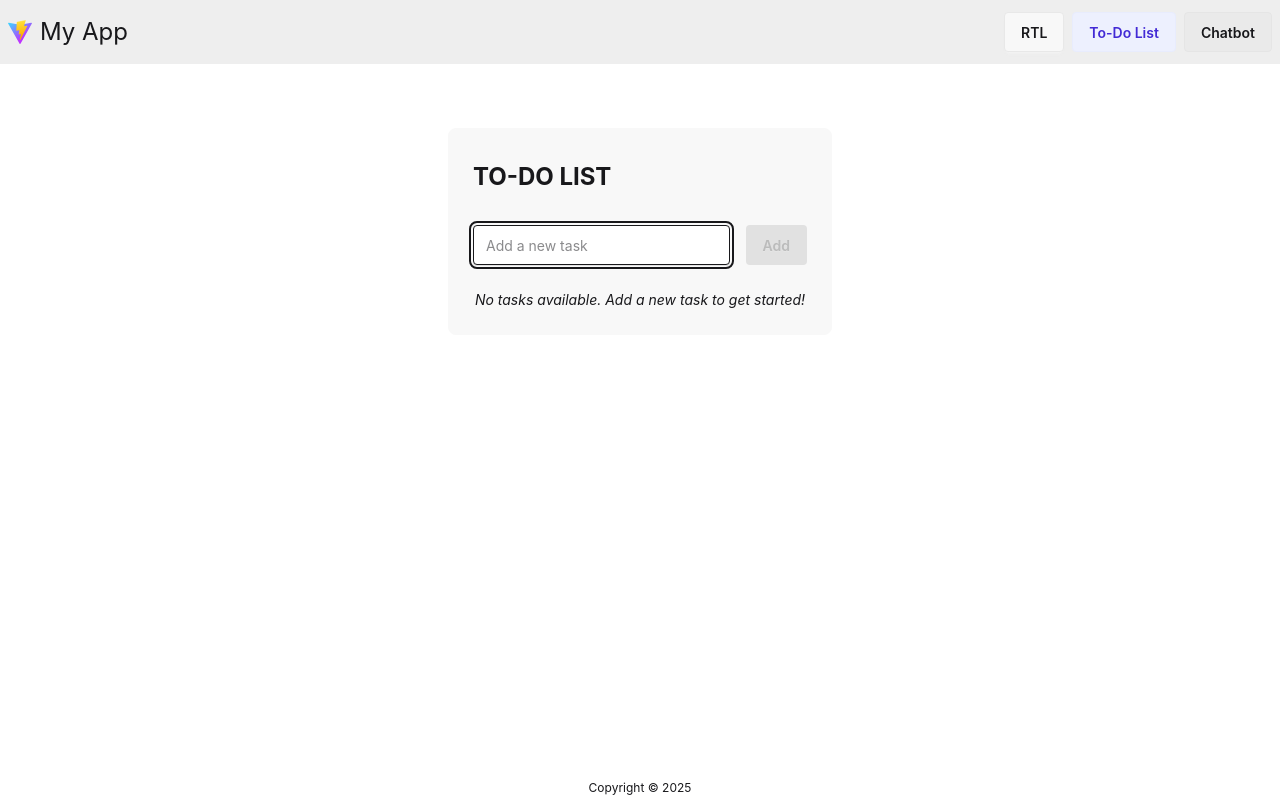
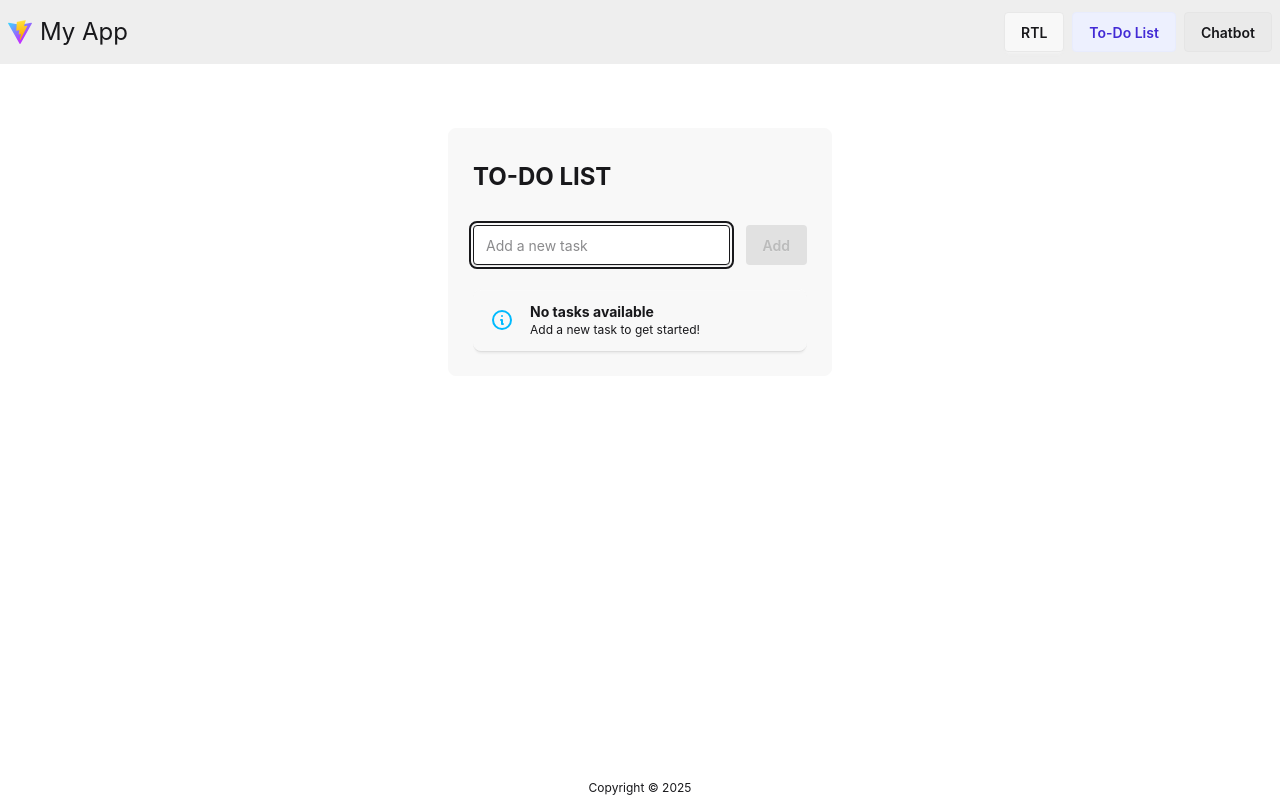
Before and after one commit to fabienbellanger/test-react, a React (Vite) app: page /todo in a window 1280 px wide. Built offline with nearby package versions, Linux system fonts and the light colour scheme.

Commit message:
Add reducer for tasks management

```diff
--- a/src/components/todo_list/AddTask.tsx
+++ b/src/components/todo_list/AddTask.tsx
@@ -1,14 +1,15 @@
 import { useCallback, useMemo, useRef, useState } from 'react';
+import Task from '../../models/Task';
 
 /**
  * To-Do list add task component properties
  *
  * @property {string} placeholder Input placeholder
- * @property {function} onClick Callback function to handle task addition
+ * @property {function} add Callback function to handle task addition
  */
 interface AddTaskProps {
     placeholder?: string;
-    onClick: (v: string) => void;
+    add: (v: Task) => void;
 }
 
 /**
@@ -16,7 +17,7 @@ interface AddTaskProps {
  *
  * @param {AddTaskProps} props Component properties
  */
-export default function AddTask({ placeholder, onClick }: AddTaskProps) {
+export default function AddTask({ placeholder, add }: AddTaskProps) {
     const [inputValue, setInputValue] = useState('');
     const inputRef = useRef<HTMLInputElement>(null);
 
@@ -37,12 +38,12 @@ export default function AddTask({ placeholder, onClick }: AddTaskProps) {
             let taskName = inputValue.trim();
             taskName = taskName.charAt(0).toUpperCase() + taskName.slice(1);
 
-            onClick(taskName);
+            add(new Task(taskName));
 
             setInputValue('');
             inputRef.current?.focus();
         }
-    }, [inputValue, onClick]);
+    }, [inputValue, add]);
 
     /**
      * Handle the Enter key press
--- a/src/components/todo_list/TaskList.tsx
+++ b/src/components/todo_list/TaskList.tsx
@@ -5,11 +5,13 @@ import Task from '../../models/Task';
  * To-Do list component properties
  *
  * @property {Task[]} tasks List of tasks
- * @property {function} onUpdate Callback function to handle task updates
+ * @property {function} onToggle Callback function to handle task toggling
+ * @property {function} onDelete Callback function to handle task deletion
  */
 interface TaskListProps {
     tasks: Task[];
-    onUpdate: (updatedTasks: Task[]) => void;
+    onToggle: (index: number) => void;
+    onDelete: (index: number) => void;
 }
 
 /**
@@ -17,34 +19,30 @@ interface TaskListProps {
  *
  * @param {TaskListProps} props Component properties
  */
-export default function TaskList({ tasks, onUpdate }: TaskListProps) {
-    /**
-     * Toggle the completion status of a task
-     *
-     * @param {number} index Index of the task to toggle
-     */
-    const handleToggle = (index: number) => {
-        const updatedTasks = tasks.map((task, i) =>
-            i === index ? { ...task, completed: !task.completed } : task
-        );
-        onUpdate(updatedTasks);
-    };
-
-    /**
-     * Delete a task from the list
-     *
-     * @param {number} index Index of the task to delete
-     */
-    const deleteTask = (index: number) => {
-        const updatedTasks = tasks.filter((_, i) => i !== index);
-        onUpdate(updatedTasks);
-    };
-
+export default function TaskList({ tasks, onToggle, onDelete }: TaskListProps) {
     return (
         <div>
             {tasks.length === 0 ? (
-                <div className="text-center italic">
-                    No tasks available. Add a new task to get started!
+                <div role="alert" className="alert alert-horizontal">
+                    <svg
+                        xmlns="http://www.w3.org/2000/svg"
+                        fill="none"
+                        viewBox="0 0 24 24"
+                        className="stroke-info h-6 w-6 shrink-0"
+                    >
+                        <path
+                            strokeLinecap="round"
+                            strokeLinejoin="round"
+                            strokeWidth="2"
+                            d="M13 16h-1v-4h-1m1-4h.01M21 12a9 9 0 11-18 0 9 9 0 0118 0z"
+                        ></path>
+                    </svg>
+                    <div>
+                        <h3 className="font-bold">No tasks available</h3>
+                        <div className="text-xs">
+                            Add a new task to get started!
+                        </div>
+                    </div>
                 </div>
             ) : (
                 <ul className="divide-y divide-gray-600 mx-2">
@@ -53,8 +51,8 @@ export default function TaskList({ tasks, onUpdate }: TaskListProps) {
                             key={i}
                             task={task}
                             index={i}
-                            onToggle={handleToggle}
-                            onDelete={deleteTask}
+                            onToggle={onToggle}
+                            onDelete={onDelete}
                         />
                     ))}
                 </ul>
--- /dev/null
+++ b/src/hooks/useTaskReducer.ts
@@ -0,0 +1,100 @@
+import { useCallback, useReducer } from 'react';
+import Task from '../models/Task';
+
+/**
+ * Task action types
+ *
+ */
+enum TaskActionType {
+    ADD_TASK = 'ADD_TASK',
+    DELETE_TASK = 'DELETE_TASK',
+    TOGGLE_TASK = 'TOGGLE_TASK',
+}
+
+/**
+ * Task action
+ *
+ * @property {TaskActionType} type Action type
+ * @property {Task} payload Task object
+ * @property {number} key Task index
+ */
+interface TaskAction {
+    type: TaskActionType;
+    payload?: Task;
+    key?: number;
+}
+
+/**
+ * Task state
+ *
+ * @property {Task[]} tasks List of tasks
+ */
+interface TaskState {
+    tasks: Task[];
+    currentIndex?: number;
+}
+
+/**
+ * Task reducer function
+ *
+ * @param {TaskState} state State
+ * @param {TaskAction} action Action
+ * @returns {TaskState}
+ */
+function taskReducer(state: TaskState, action: TaskAction): TaskState {
+    switch (action.type) {
+        case TaskActionType.ADD_TASK:
+            return {
+                ...state,
+                tasks: action.payload
+                    ? [...state.tasks, action.payload]
+                    : state.tasks,
+            };
+        case TaskActionType.DELETE_TASK:
+            return {
+                ...state,
+                tasks: state.tasks.filter((_, i) => i !== action.key),
+            };
+        case TaskActionType.TOGGLE_TASK:
+            return {
+                ...state,
+                tasks: state.tasks.map((task, i) =>
+                    i === action.key
+                        ? { ...task, completed: !task.completed }
+                        : task
+                ),
+            };
+        default:
+            throw Error('Unknown action for taskReducer: ' + action.type);
+    }
+}
+
+/**
+ * Task reducer hook
+ *
+ */
+export default function useTaskReducer() {
+    const [state, dispatch] = useReducer(taskReducer, {
+        tasks: [],
+    });
+
+    return {
+        tasks: state.tasks,
+        taskCount: state.tasks.length,
+        addTask: useCallback(
+            (task: Task) =>
+                dispatch({ type: TaskActionType.ADD_TASK, payload: task }),
+            []
+        ),
+        deleteTask: useCallback(
+            (key: number) =>
+                dispatch({ type: TaskActionType.DELETE_TASK, key }),
+            []
+        ),
+        toggleTask: useCallback(
+            (key: number) =>
+                dispatch({ type: TaskActionType.TOGGLE_TASK, key }),
+            []
+        ),
+    };
+}
--- a/src/pages/TodoList.tsx
+++ b/src/pages/TodoList.tsx
@@ -1,33 +1,28 @@
-import { useState } from 'react';
 import AddTask from '../components/todo_list/AddTask';
 import TaskList from '../components/todo_list/TaskList';
-import Task from '../models/Task';
+import useTaskReducer from '../hooks/useTaskReducer';
 
 /**
  * To-Do list page component
  *
  */
 export default function TodoList() {
-    const [tasks, setTasks] = useState<Task[]>([]);
-
-    /**
-     * Add a new task to the list
-     *
-     * @param {string} title Task title
-     */
-    const addTask = (title: string) => {
-        setTasks((prevTasks) => [...prevTasks, new Task(title)]);
-    };
+    const { tasks, taskCount, addTask, deleteTask, toggleTask } =
+        useTaskReducer();
 
     return (
-        <div className="max-w-fit min-w-100 mx-auto overflow-hidden my-16 pb-8">
-            <div className="card card-border bg-base-200 mx-2">
+        <div className="max-w-fit min-w-100 mx-auto my-16 pb-8">
+            <div className="card card-border bg-base-200 overflow-hidden mx-2">
                 <div className="card-body">
-                    <Header title="To-Do List" tasksNumber={tasks.length} />
+                    <Header title="To-Do List" tasksNumber={taskCount} />
 
-                    <AddTask placeholder="Add a new task" onClick={addTask} />
+                    <AddTask placeholder="Add a new task" add={addTask} />
 
-                    <TaskList tasks={tasks} onUpdate={setTasks} />
+                    <TaskList
+                        tasks={tasks}
+                        onToggle={toggleTask}
+                        onDelete={deleteTask}
+                    />
                 </div>
             </div>
         </div>
```
Also changed, not shown: 1 other file (tests, documents, lock files or other folders).
